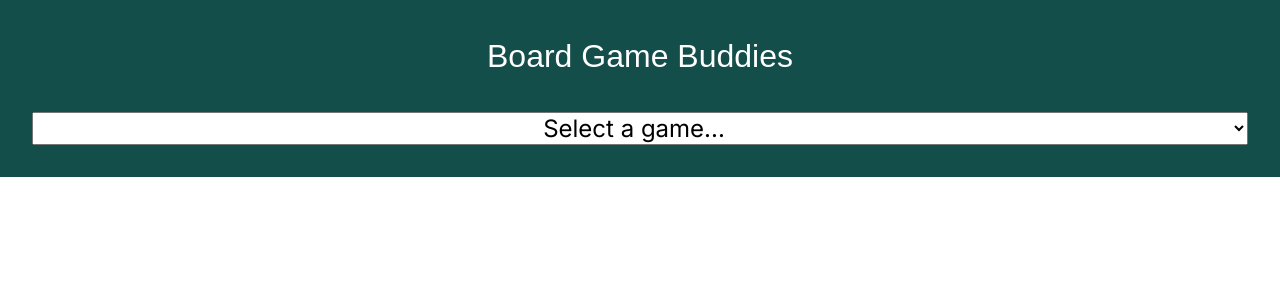
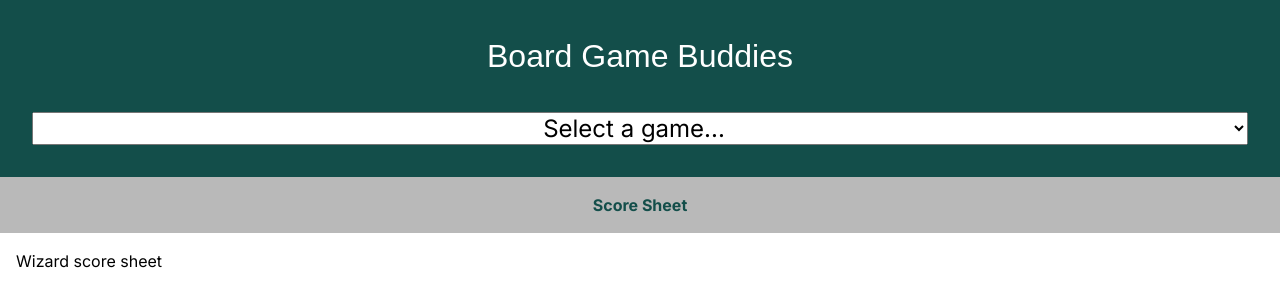
Before and after one commit to eidolon-SE/bgbuddies, a Vue app: page /wizard/score in a window 1280 px wide. Shown: the top 306 px of the page. Built offline with nearby package versions, Linux system fonts and the light colour scheme; a web font is replaced by a local one.

Commit message:
started working on wizard

```diff
--- a/src/router.js
+++ b/src/router.js
@@ -3,12 +3,14 @@ import { createRouter, createWebHistory } from 'vue-router'
 import { HorrifiedRoutes } from './routes/Horrified'
 import { MiscRoutes } from './routes/Misc'
 import { ScytheRoutes } from './routes/Scythe'
+import { WizardRoutes } from './routes/Wizard'
 
 
 export const routes = [
     HorrifiedRoutes,
     MiscRoutes,
     ScytheRoutes,
+    WizardRoutes
 ]
 
 export const router = createRouter({
--- /dev/null
+++ b/src/routes/Wizard.js
@@ -0,0 +1,17 @@
+import WizardView from '../views/Wizard/WizardView.vue'
+import WizardScoreSheetView from '../views/Wizard/WizardScoreSheetView.vue'
+
+export const WizardRoutes = {
+    path: '/wizard',
+    name: 'wizard',
+    meta: { verbose: 'Wizard' },
+    component: WizardView,
+    children: [
+        {
+            path: 'score',
+            component: WizardScoreSheetView,
+            name: 'wizard_score',
+            alias: '',
+        },
+    ]
+}
--- /dev/null
+++ b/src/views/Wizard/WizardScoreSheetView.vue
@@ -0,0 +1,3 @@
+<template>
+    Wizard score sheet
+</template>
--- /dev/null
+++ b/src/views/Wizard/WizardView.vue
@@ -0,0 +1,12 @@
+<script setup>
+    import { RouterLink, RouterView } from 'vue-router'
+    import ViewLayout from '../../components/ViewLayout.vue'
+</script>
+
+<template>
+    <ViewLayout>
+        <template v-slot:nav>
+            <RouterLink :to="{ name: 'wizard_score' }">Score Sheet</RouterLink>
+        </template>
+    </ViewLayout>
+</template>
```
